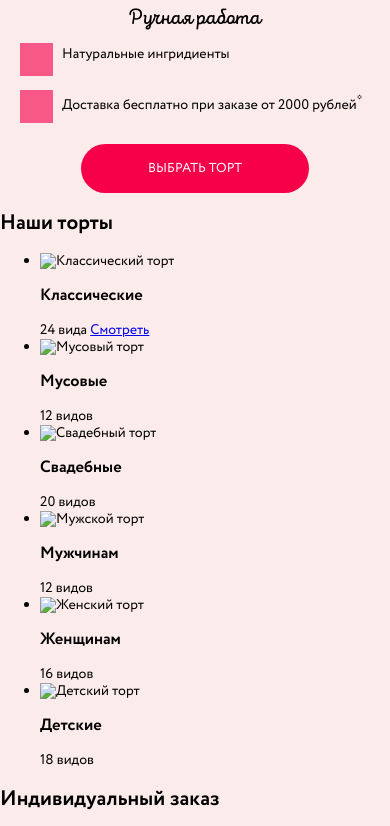
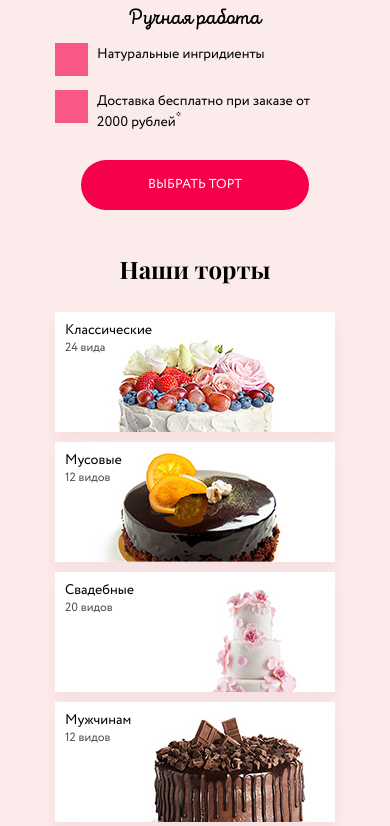
Before and after one commit to AlexeyUdalov90/Cakes, a website: page index.html in a window 390 px wide. Shown: the part 250-1076 px from the top of the page. Drawn offline with Linux system fonts and the light colour scheme.

Commit message:
stylizes mobile catalog

```diff
--- a/index.html
+++ b/index.html
@@ -42,7 +42,7 @@
   <main class="page-main">
     <h1 class="visually-hidden">Мы изготавливаем вкусные и красивые торты</h1>
 
-    <section class="promo">
+    <section class="promo page-main__promo">
       <h2 class="promo__title">Торты на заказ</h2>
       <h3 class="promo__subtitle">Ручная работа</h3>
       <ul class="promo__list">
@@ -52,44 +52,80 @@
       <a href="#" class="button promo__button">Выбрать торт</a>
     </section>
 
-    <section class="catalog">
+    <section class="catalog page-main__catalog">
       <h2 class="catalog__title">Наши торты</h2>
       <ul class="catalog__list">
         <li class="catalog-card catalog__item catalog__item--big">
-          <img src="" alt="Классический торт" class="catalog-card__image">
+          <a href="#" class="catalog-card__link">
+            <div class="catalog-card__image">
+              <img src="img/catalog-cake1-mobile.jpg" alt="Классический торт" width="280" height="120">
+            </div>
+            <div class="catalog-card__text-block">
               <h3 class="catalog-card__title">Классические</h3>
               <span class="catalog-card__amount">24 вида</span>
-          <a href="#" class="catalog-card__link">Смотреть</a>
+            </div>
+            <span class="catalog-card__arrow"></span>
+          </a>
         </li>
         <li class="catalog-card catalog__item">
-          <img src="" alt="Мусовый торт" class="catalog-card__image">
+          <a href="#" class="catalog-card__link">
+            <div class="catalog-card__image">
+              <img src="img/catalog-cake2-mobile.jpg" alt="Мусовый торт" width="280" height="120">
+            </div>
+            <div class="catalog-card__text-block">
               <h3 class="catalog-card__title">Мусовые</h3>
               <span class="catalog-card__amount">12 видов</span>
-          <a href="#" class="catalog-card__link"></a>
+            </div>
+            <span class="catalog-card__arrow"></span>
+          </a>
         </li>
         <li class="catalog-card catalog__item">
-          <img src="" alt="Свадебный торт" class="catalog-card__image">
+          <a href="#" class="catalog-card__link">
+            <div class="catalog-card__image">
+              <img src="img/catalog-cake3-mobile.jpg" alt="Свадебный торт" width="280" height="120">
+            </div>
+            <div class="catalog-card__text-block">
               <h3 class="catalog-card__title">Свадебные</h3>
               <span class="catalog-card__amount">20 видов</span>
-          <a href="#" class="catalog-card__link"></a>
+            </div>
+            <span class="catalog-card__arrow"></span>
+          </a>
         </li>
         <li class="catalog-card catalog__item">
-          <img src="" alt="Мужской торт" class="catalog-card__image">
+          <a href="#" class="catalog-card__link">
+            <div class="catalog-card__image">
+              <img src="img/catalog-cake4-mobile.jpg" alt="Мужской торт" width="280" height="120">
+            </div>
+            <div class="catalog-card__text-block">
               <h3 class="catalog-card__title">Мужчинам</h3>
               <span class="catalog-card__amount">12 видов</span>
-          <a href="#" class="catalog-card__link"></a>
+            </div>
+            <span class="catalog-card__arrow"></span>
+          </a>
         </li>
         <li class="catalog-card catalog__item">
-          <img src="" alt="Женский торт" class="catalog-card__image">
+          <a href="#" class="catalog-card__link">
+            <div class="catalog-card__image">
+              <img src="img/catalog-cake5-mobile.jpg" alt="Женский торт" width="280" height="120">
+            </div>
+            <div class="catalog-card__text-block">
               <h3 class="catalog-card__title">Женщинам</h3>
               <span class="catalog-card__amount">16 видов</span>
-          <a href="#" class="catalog-card__link"></a>
+            </div>
+            <span class="catalog-card__arrow"></span>
+          </a>
         </li>
         <li class="catalog-card catalog__item catalog__item--big">
-          <img src="" alt="Детский торт" class="catalog-card__image">
+          <a href="#" class="catalog-card__link">
+            <div class="catalog-card__image">
+              <img src="img/catalog-cake6-mobile.jpg" alt="Детский торт" width="280" height="120">
+            </div>
+            <div class="catalog-card__text-block">
               <h3 class="catalog-card__title">Детские</h3>
               <span class="catalog-card__amount">18 видов</span>
-          <a href="#" class="catalog-card__link"></a>
+            </div>
+            <span class="catalog-card__arrow"></span>
+          </a>
         </li>
       </ul>
     </section>
--- /dev/null
+++ b/sass/blocks/catalog-card.scss
@@ -0,0 +1,38 @@
+.catalog-card {
+  position: relative;
+
+  box-shadow: 0 10px 13px 1px rgba(163, 6, 60, 0.05);
+}
+
+.catalog-card__link {
+  @include reset-link;
+}
+
+.catalog-card__image {
+  width: 280px;
+  height: 120px;
+}
+
+.catalog-card__title {
+  padding: 0;
+  margin: 0;
+
+  font-size: 14px;
+  font-weight: 400;
+}
+
+.catalog-card__amount {
+  font-size: 12px;
+
+  opacity: 0.7;
+}
+
+.catalog-card__text-block {
+  position: absolute;
+  top: 10px;
+  left: 10px;
+}
+
+.catalog-card__arrow {
+  display: none;
+}
--- /dev/null
+++ b/sass/blocks/catalog.scss
@@ -0,0 +1,21 @@
+.catalog {
+  padding: 0 20px;
+}
+
+.catalog__title {
+  @include block-title;
+  margin-bottom: 28px;
+
+  text-align: center;
+}
+
+.catalog__list {
+  @include reset-list;
+}
+
+.catalog__item {
+  margin: 0 auto;
+  margin-bottom: 10px;
+  width: 280px;
+  min-height: 120px;
+}
--- /dev/null
+++ b/sass/blocks/page-main.scss
@@ -0,0 +1,3 @@
+.page-main__promo {
+  margin-bottom: 45px;
+}
--- a/sass/blocks/promo.scss
+++ b/sass/blocks/promo.scss
@@ -32,6 +32,9 @@
 .promo__list {
   @include reset-list;
 
+  margin: 0 auto;
+  width: 280px;
+
   text-align: left;
 }
 
--- a/sass/mixins.scss
+++ b/sass/mixins.scss
@@ -8,3 +8,12 @@
   color: inherit;
   text-decoration: none;
 }
+
+@mixin block-title {
+  padding: 0;
+  margin: 0;
+
+  font-family: $other-font;
+  font-size: 24px;
+  font-weight: 700;
+}
--- a/sass/style.scss
+++ b/sass/style.scss
@@ -7,4 +7,7 @@
 @import "blocks/logo.scss";
 @import "blocks/main-nav.scss";
 @import "blocks/button.scss";
+@import "blocks/page-main.scss";
 @import "blocks/promo.scss";
+@import "blocks/catalog.scss";
+@import "blocks/catalog-card.scss";
```
Also changed, not shown: css/style.css, css/style.min.css. Lines whose indentation alone changed are shown as unchanged.
